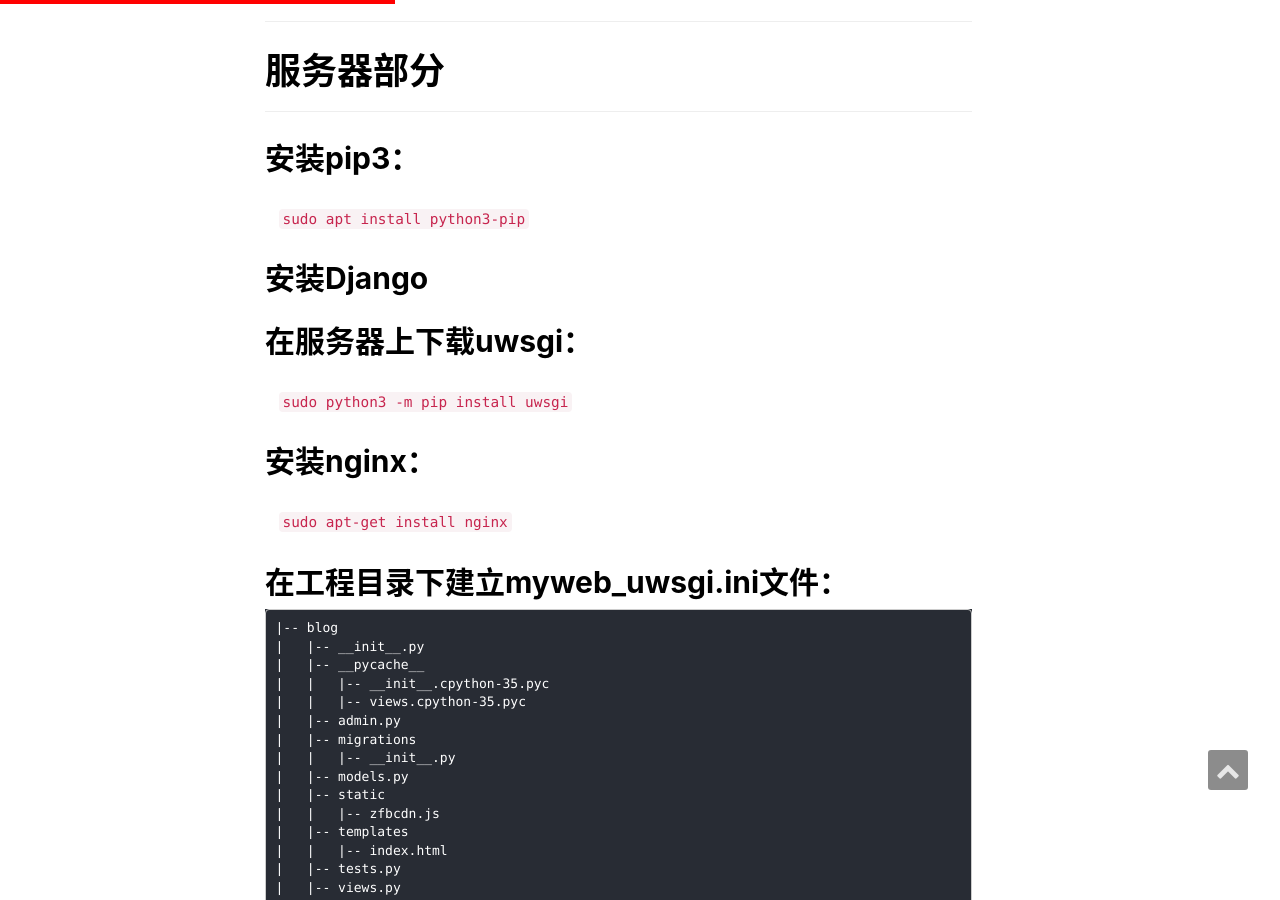
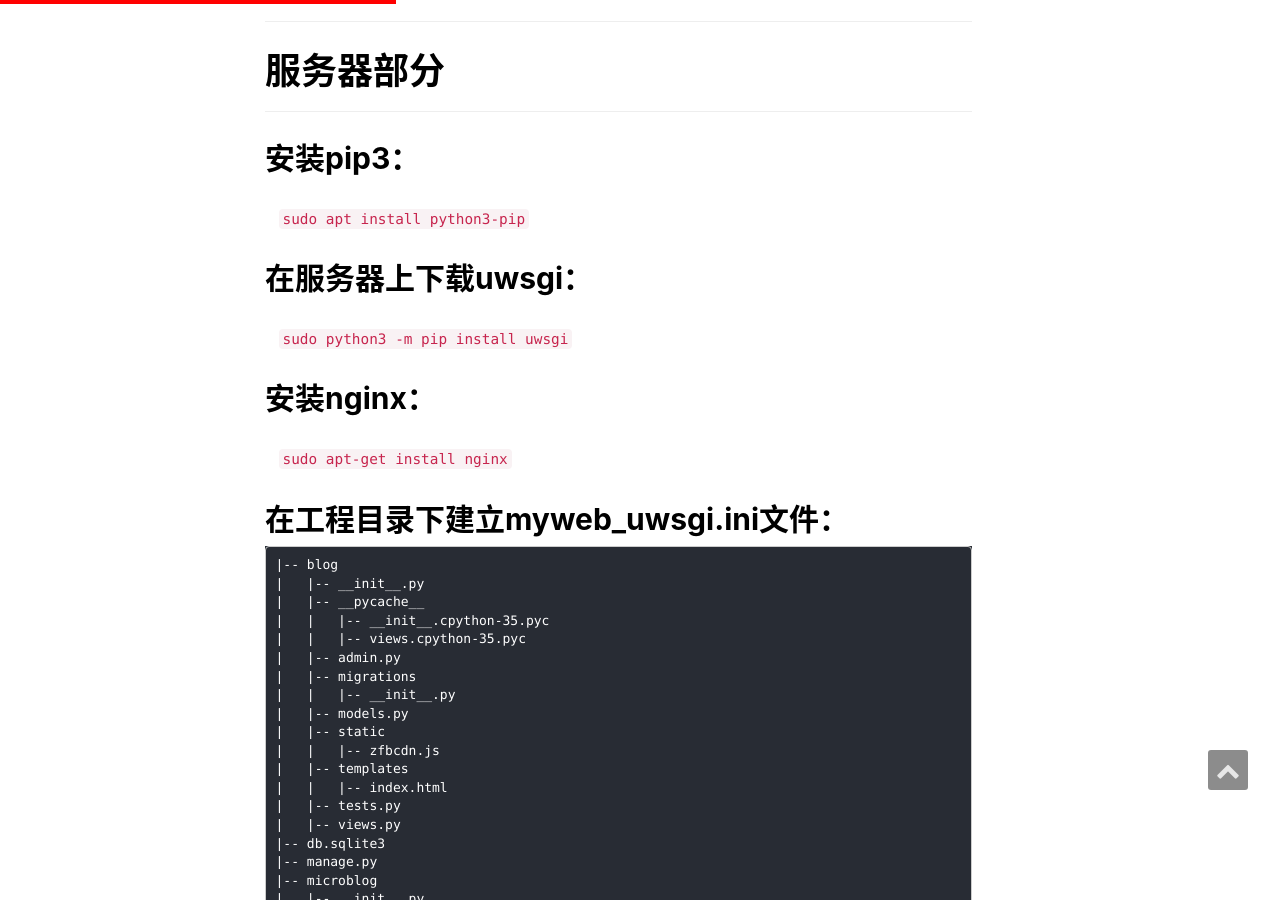
Before and after one commit to zfb132/zfb132.github.com, a Jekyll site: the page built from _posts/2017-05-11-Django-dispose-server.md, in a window 1280 px wide and 900 px high, scrolled down 4750 px. Built offline with Jekyll 4.4.1, drawn with Linux system fonts in a browser that asks for light colours; nearby versions of some CDN libraries; comment, search, counter and statistics services are not loaded.

Commit message:
修改部分错误

```diff
--- a/_posts/2017-05-11-Django-dispose-server.md
+++ b/_posts/2017-05-11-Django-dispose-server.md
@@ -199,9 +199,6 @@ STATICFILES_DIRS = (
 
 ## 安装pip3：
     `sudo apt install python3-pip`
-
-## 安装Django
-
 ## 在服务器上下载uwsgi：
     `sudo python3 -m pip install uwsgi`
 
```
